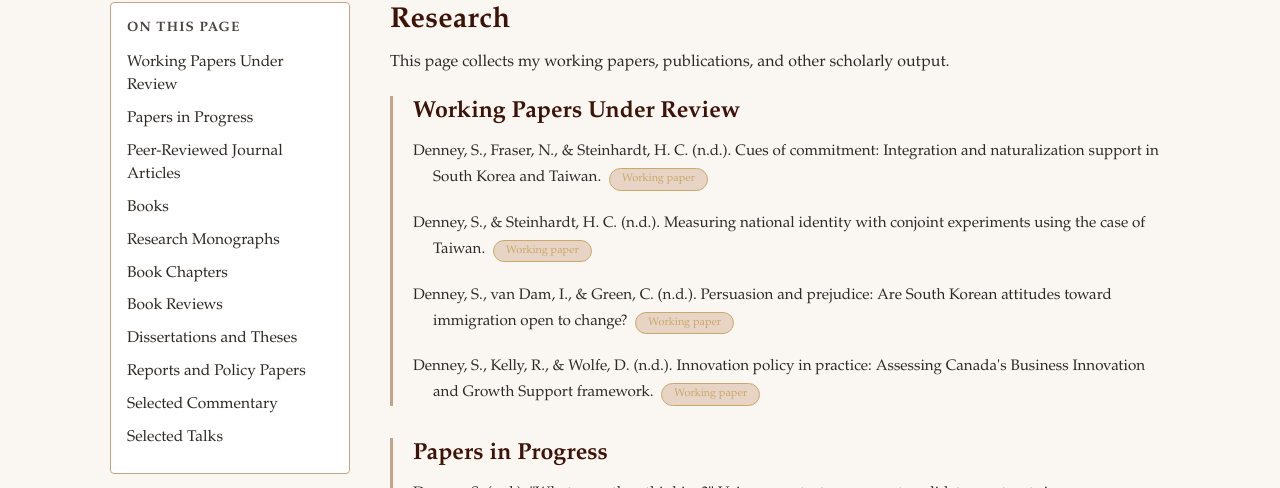
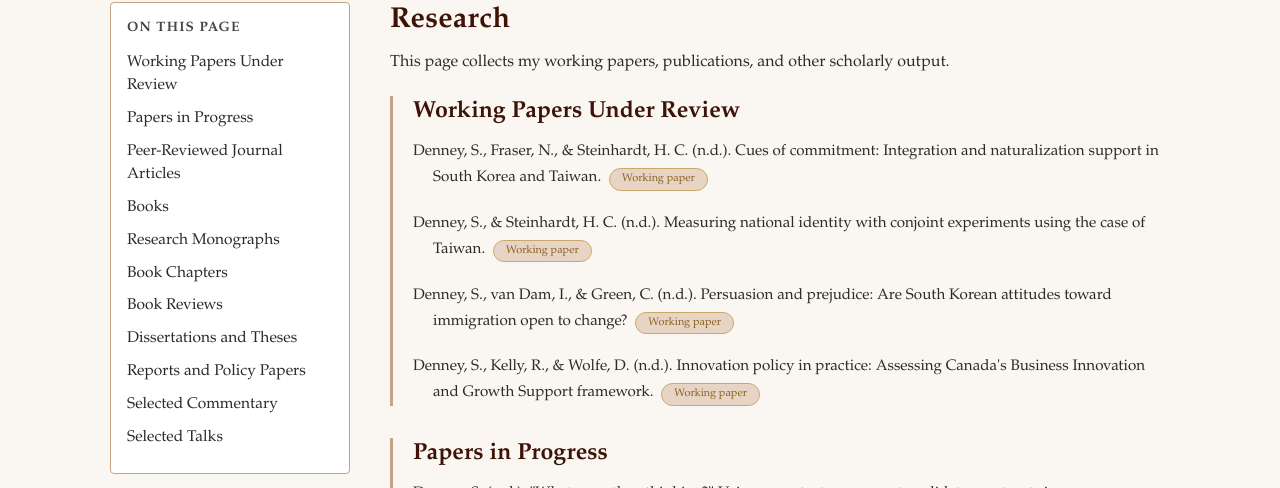
Before and after one commit to scdenney/scdenney.github.io, a Jekyll site: the page built from research.md, in a window 1280 px wide. Shown: the part 104-592 px from the top of the page. Built offline with Jekyll 4.4.1, drawn with Linux system fonts in a browser that asks for light colours.

Commit message:
Darken working-paper badge text for readability

```diff
--- a/assets/css/style.css
+++ b/assets/css/style.css
@@ -376,7 +376,7 @@ hr {
   white-space: nowrap;
   text-indent: 0;
   text-align: center;
-  color: var(--muted-gold);
+  color: #8B6322;
   background-color: var(--warm-tan);
   border: 1px solid var(--muted-gold);
   border-radius: 999px;
```
